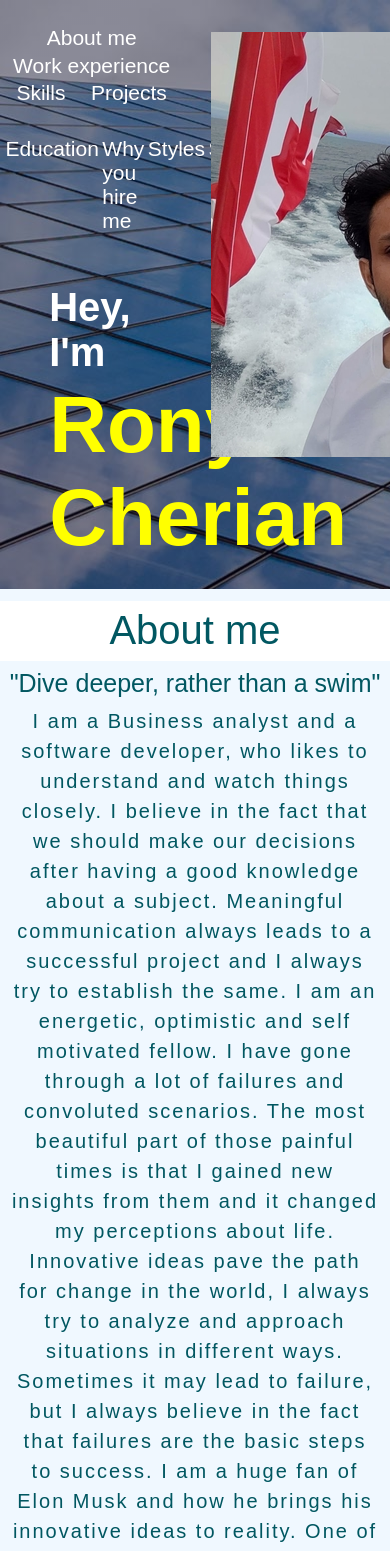
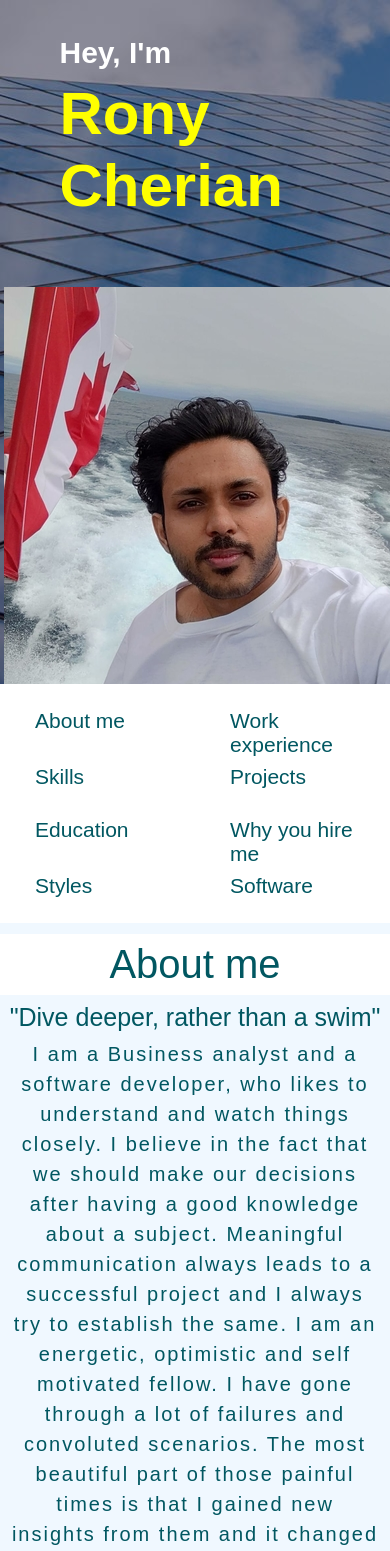
Before and after one commit to heman-r/Greskal, a React (Create React App) app in the folder portfolio/: page / in a window 390 px wide. Shown: the top 1551 px of the page. Built offline with nearby package versions, Linux system fonts and the light colour scheme.

Commit message:
#12-P Adding CSS media queries for small screens

```diff
--- a/portfolio/src/App.css
+++ b/portfolio/src/App.css
@@ -30,12 +30,26 @@
     float: left;
     width: 47%;
   }
+
+  @media screen and (max-width: 900px){
+    .data-section{
+    float: none;
+    width: 100%;}
+  }
+
   .pic{
     left: 7%;
     position: relative;
     top: 2em;
     overflow:inherit;
   }
+
+  @media screen and (max-width: 900px){
+    .pic{
+      left:1%;
+    }
+  }
+
   .pic-img{
     transition: transform .5s ease;
   }
@@ -67,6 +81,26 @@
     color: white;
   }
 
+  @media screen and (max-width: 900px){
+    .link-set-1{
+      flex-wrap: wrap;
+      padding: 0%;
+      color: #015761;
+    }
+    .link-set-1 *{
+      flex-basis: 32%;
+      color: #015761;
+    }
+    .link-set-2{
+      flex-wrap: wrap;
+      padding: 0%;
+      color: #015761;
+    }
+    .link-set-2 *{
+      flex-basis: 32%;
+    }
+  }
+
   .intro-line{
     padding: 5%;
   }
@@ -78,11 +112,28 @@
     margin-bottom: 3%;
   }
 
+
+
   .intro-2, .intro-3{
     font-size: 80px;
     font-weight: 900;
     color:yellow;
     margin-bottom: 1%;
+  }
+
+  @media screen and (max-width: 900px){
+    .intro-1{
+      font-size: 30px;
+      font-weight: 600;
+    }
+    .intro-2{
+      font-size: 60px;
+      font-weight: 800;
+    }
+    .intro-3{
+      font-size: 60px;
+      font-weight: 800;
+    }
   }
 
   .hover{
@@ -254,6 +305,13 @@
     margin: 1%;
   }
 
+  @media screen and (max-width: 900px){
+    .skill-label *{
+      flex-basis: 25%;
+    }
+  }
+
+
   .skill-label-ss{
     display: flex;
     justify-content: space-around;
@@ -266,3 +324,16 @@
     flex-basis: 20%;
     margin: 1%;
   }
+
+  .show{
+    display: none;
+  }
+
+  @media screen and (max-width: 900px){
+    .show{
+      display: block;
+    }
+    .show-check{
+      display: none;
+    }
+  }
--- a/portfolio/src/App.js
+++ b/portfolio/src/App.js
@@ -8,7 +8,7 @@ function App() {
     <div className="page">
       <div className="intro">
         <div className="data-section">
-          <div>
+          <div className="show-check">
             <ul className="link-set-1">
               <a className="hover" href="#about-me">
                 About me
@@ -57,6 +57,41 @@ function App() {
           </img>
         </div>
       </div>
+
+      <div className="data-section show">
+          <div>
+            <ul className="link-set-1">
+              <a className="hover" href="#about-me">
+                About me
+              </a >
+              <a className="hover" href="#experience">
+                Work experience
+              </a>
+              <a className="hover" href="#skills">
+                Skills
+              </a>
+              <a className="hover" href="#projects">
+                Projects
+              </a>
+            </ul>
+            <ul className="link-set-2">
+              <a className="hover" href="#Education">
+                Education
+              </a>
+              <a className="hover" href="#about-me">
+                Why you hire me
+              </a>
+              <a className="hover" href="#about-me">
+                Styles
+              </a>
+              <a className="hover" href="#about-me">
+                Software
+              </a>
+            </ul>
+          </div>
+
+        </div>
+
       <section id="about-me" className="about-me">
         <div className="about-head">
           About me
```
